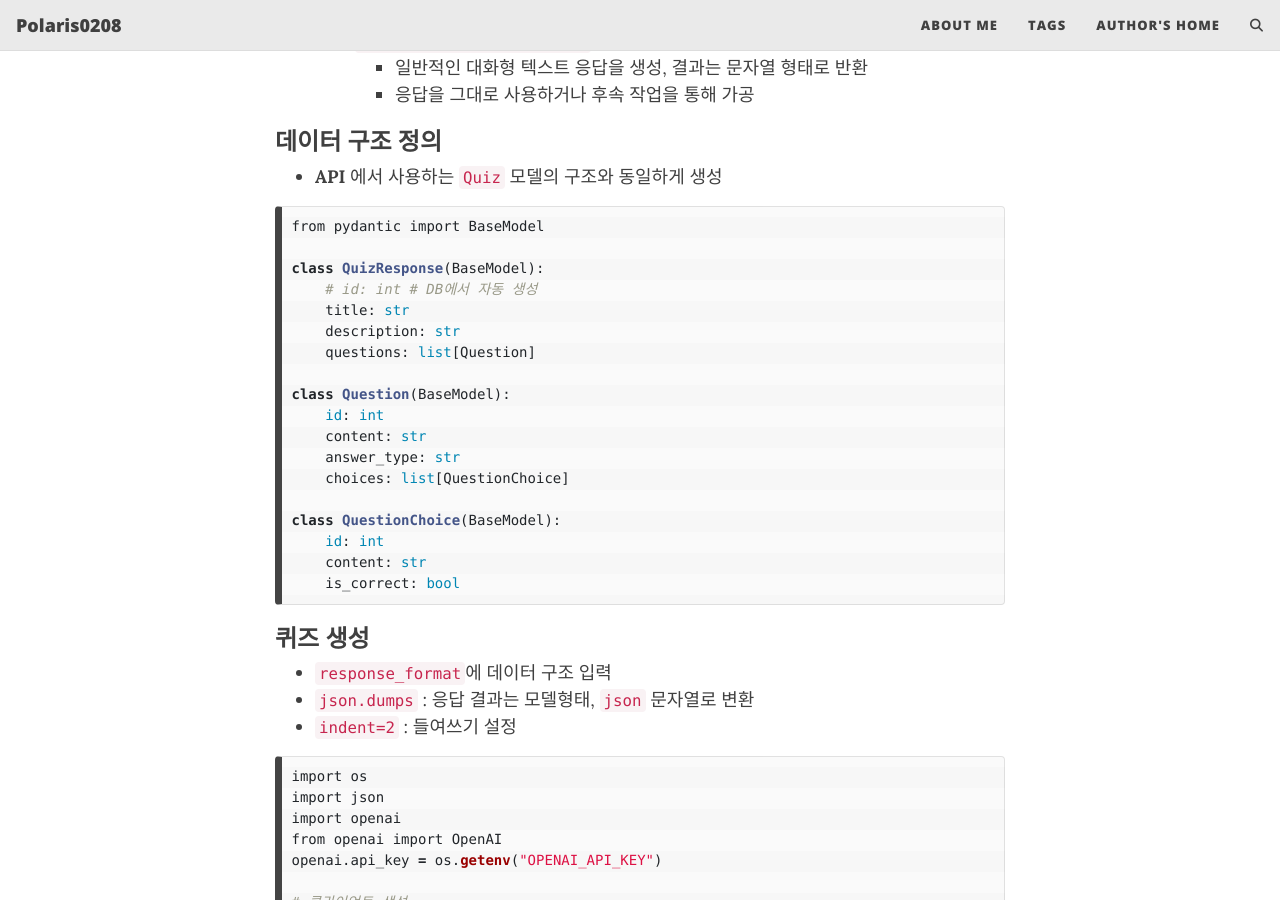
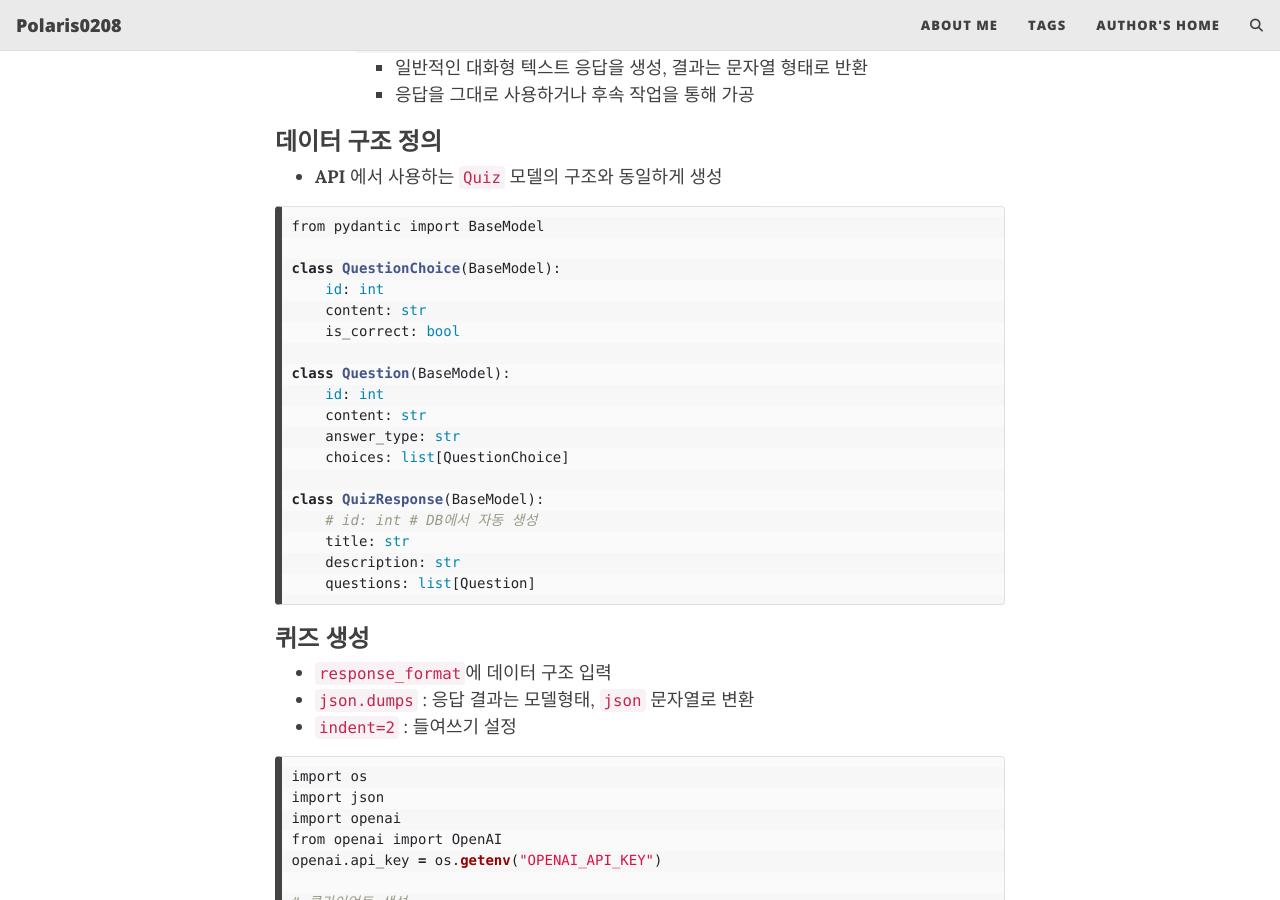
Before and after one commit to polaris0208/polaris0208.github.io, a Jekyll site: the page built from _posts/2025-01-11-Quiz-LLM-DRF-9.md, in a window 1280 px wide and 900 px high, scrolled down 2013 px. Built offline with Jekyll 4.4.1, drawn with Linux system fonts in a browser that asks for light colours; comment, search, counter and statistics services are not loaded; some of the changed lines change nothing that is shown.

Commit message:
fix : 모델 선언 순서 수정

````diff
--- a/_posts/2025-01-11-Quiz-LLM-DRF-9.md
+++ b/_posts/2025-01-11-Quiz-LLM-DRF-9.md
@@ -65,11 +65,10 @@ author: polaris0208
 ```py
 from pydantic import BaseModel
 
-class QuizResponse(BaseModel):
-    # id: int # DB에서 자동 생성
-    title: str
-    description: str
-    questions: list[Question]
+class QuestionChoice(BaseModel):
+    id: int
+    content: str
+    is_correct: bool
 
 class Question(BaseModel):
     id: int
@@ -77,10 +76,11 @@ class Question(BaseModel):
     answer_type: str
     choices: list[QuestionChoice]
 
-class QuestionChoice(BaseModel):
-    id: int
-    content: str
-    is_correct: bool
+class QuizResponse(BaseModel):
+    # id: int # DB에서 자동 생성
+    title: str
+    description: str
+    questions: list[Question]
 ```
 
 ### 퀴즈 생성
````
